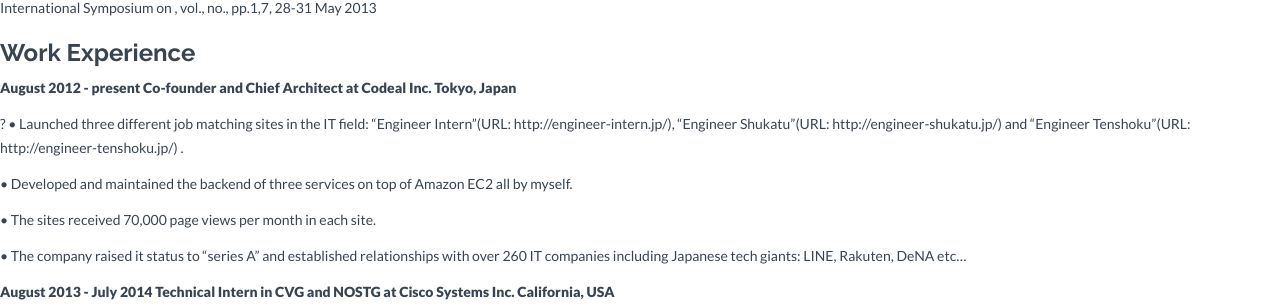
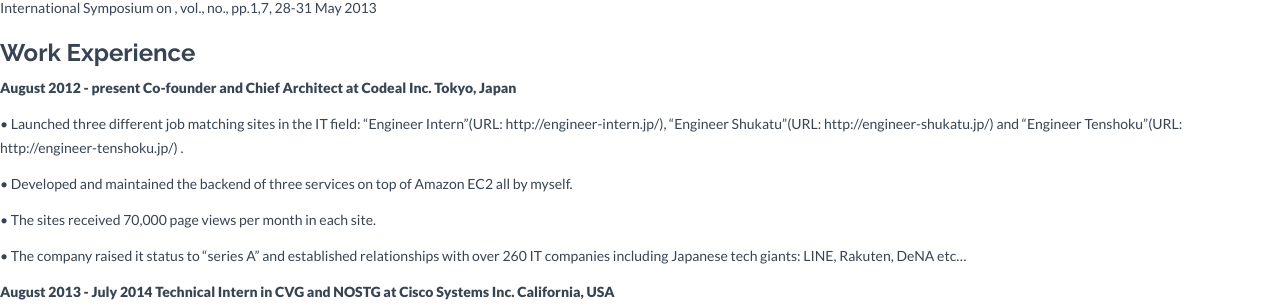
Before and after one commit to giwa/giworld.me, a Jekyll site: the page built from _posts/resume/2014-04-25-resume.markdown, in a window 1280 px wide and 900 px high, scrolled down 607 px. Shown: the part 145-453 px from the top of the window. Built offline with Jekyll 4.4.1, drawn with Linux system fonts in a browser that asks for light colours; nearby versions of some CDN libraries.

```diff
--- a/_posts/resume/2014-04-25-resume.markdown
+++ b/_posts/resume/2014-04-25-resume.markdown
@@ -10,7 +10,7 @@ author: Admin
 
 • Network systems, Deep Packet Inspection
 
-*2009-2013 Department of System Design Engineering, Keio University Tokyo, Japan*
+**2009-2013 Department of System Design Engineering, Keio University Tokyo, Japan**
 
 • Database Systems, Network Systems
 
@@ -32,7 +32,6 @@ author: Admin
 ### Work Experience
 **August 2012 - present Co-founder and Chief Architect at Codeal Inc. Tokyo, Japan**
 
-?
 • Launched three different job matching sites in the IT field: "Engineer Intern"(URL: http://engineer-intern.jp/), “Engineer Shukatu”(URL: http://engineer-shukatu.jp/) and “Engineer Tenshoku”(URL: http://engineer-tenshoku.jp/) .
 
 • Developed and maintained the backend of three services on top of Amazon EC2 all by myself.
```
